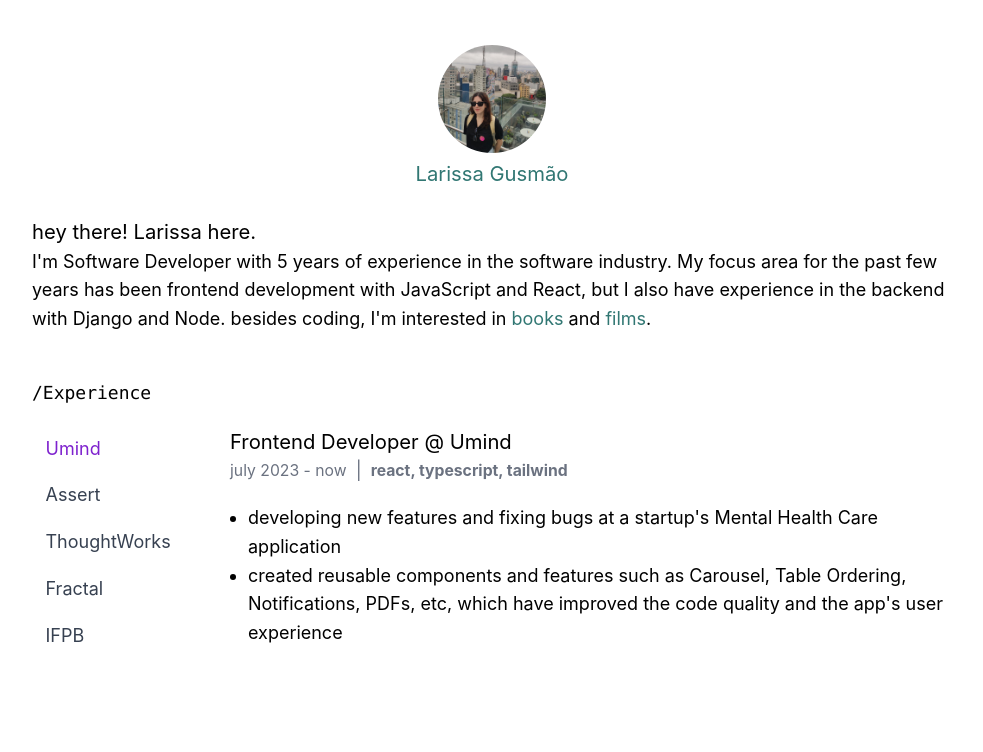
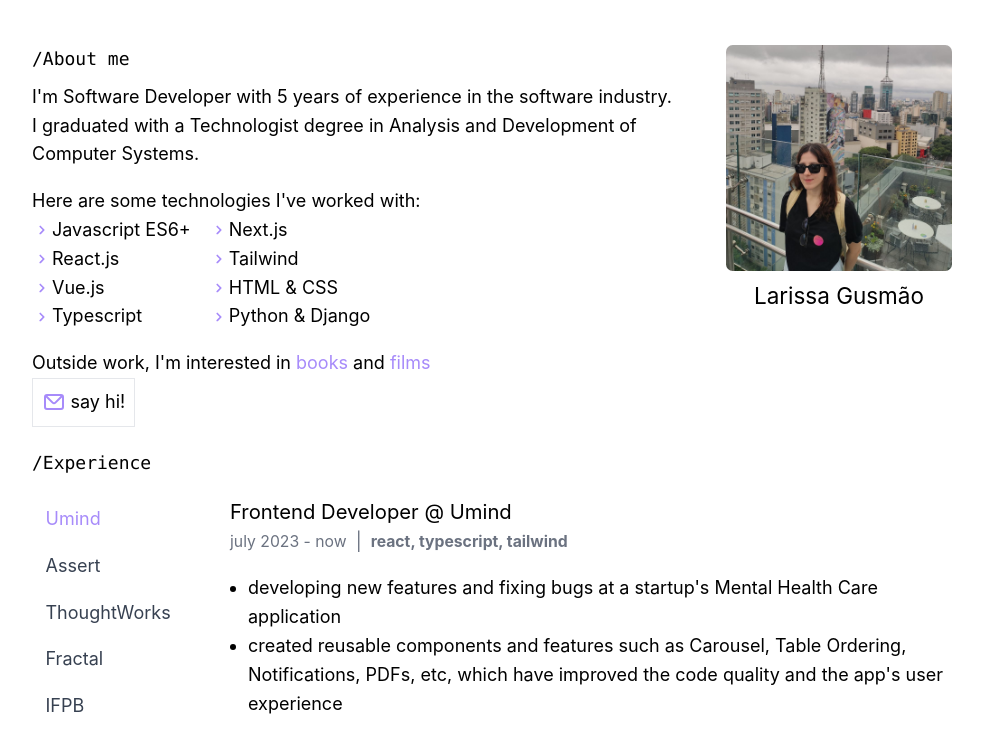
Before and after one commit to larissamoreira/blog, a Next.js app: page / in a window 1280 px wide. Shown: the top 752 px of the page, without its empty margins (148-1131 px from the left). Built offline with nearby package versions, Linux system fonts and the light colour scheme.

Commit message:
add the rest of the experience

```diff
--- a/components/layout.js
+++ b/components/layout.js
@@ -11,17 +11,17 @@ export default function Layout({ children, home }) {
       <Head>
         <link rel="icon" href="/favicon.ico" />
         <meta name="description" content="My personal website" />
-        <meta
+        {/* <meta
           property="og:image"
           content={`https://og-image.vercel.app/${encodeURI(
             siteTitle
           )}.png?theme=light&md=0&fontSize=75px&images=https%3A%2F%2Fassets.vercel.com%2Fimage%2Fupload%2Ffront%2Fassets%2Fdesign%2Fnextjs-black-logo.svg`}
-        />
+        /> */}
         <meta name="og:title" content={siteTitle} />
         <meta name="twitter:card" content="summary_large_image" />
       </Head>
-      <header className="flex flex-col justify-center items-center pb-6">
-        {home ? (
+      {/* <header className="flex flex-col justify-center items-center pb-6">
+         {home ? (
           <>
             <Image
               priority
@@ -51,7 +51,7 @@ export default function Layout({ children, home }) {
             </Link>
           </>
         )}
-      </header>
+      </header> */}
       <main>{children}</main>
       {/* {!home && (
         <footer className="mt-3">
--- a/package.json
+++ b/package.json
@@ -6,6 +6,7 @@
     "start": "next start"
   },
   "dependencies": {
+    "@iconscout/react-unicons": "^2.0.2",
     "date-fns": "^2.30.0",
     "gray-matter": "^4.0.3",
     "next": "latest",
--- a/pages/index.js
+++ b/pages/index.js
@@ -1,4 +1,8 @@
 import { useState } from "react";
+import { UilAngleRight } from "@iconscout/react-unicons";
+import { UilEnvelope } from "@iconscout/react-unicons";
+import Image from "next/image";
+const name = "Larissa Gusmão";
 
 export default function Home() {
   const [activeTab, setActiveTab] = useState("Umind");
@@ -73,13 +77,58 @@ export default function Home() {
 
   return (
     <>
-      <section>
-        <h1 className="text-lg">hey there! Larissa here.</h1>
+      <section className="flex gap-4">
+        <div>
+          <h1 className="font-mono pb-2">/About me</h1>
           <p>
             I'm Software Developer with 5 years of experience in the software
-          industry. My focus area for the past few years has been frontend
-          development with JavaScript and React, but I also have experience in
-          the backend with Django and Node. besides coding, I'm interested in{" "}
+            industry.
+            <br /> I graduated with a Technologist degree in Analysis and
+            Development of Computer Systems. <br />
+          </p>
+          <div className="py-4">
+            Here are some technologies I've worked with:
+            <ul className="flex gap-4">
+              <div>
+                <li className="flex flex-row items-center">
+                  <UilAngleRight size="20" color="#A78BFA" />
+                  Javascript ES6+
+                </li>
+                <li className="flex flex-row items-center">
+                  <UilAngleRight size="20" color="#A78BFA" />
+                  React.js
+                </li>
+                <li className="flex flex-row items-center">
+                  <UilAngleRight size="20" color="#A78BFA" />
+                  Vue.js
+                </li>
+                <li className="flex flex-row items-center">
+                  <UilAngleRight size="20" color="#A78BFA" />
+                  Typescript
+                </li>
+              </div>
+              <div>
+                <li className="flex flex-row items-center">
+                  <UilAngleRight size="20" color="#A78BFA" />
+                  Next.js
+                </li>
+                <li className="flex flex-row items-center">
+                  <UilAngleRight size="20" color="#A78BFA" />
+                  Tailwind
+                </li>
+                <li className="flex flex-row items-center">
+                  <UilAngleRight size="20" color="#A78BFA" />
+                  HTML & CSS
+                </li>
+                <li className="flex flex-row items-center">
+                  <UilAngleRight size="20" color="#A78BFA" />
+                  Python & Django
+                </li>
+              </div>
+            </ul>
+          </div>
+          <div>
+            Outside work, I'm interested in{" "}
             <a
               href="https://www.goodreads.com/user/show/48945955-larissa-gusm-o"
               target="/"
@@ -90,10 +139,31 @@ export default function Home() {
             <a href="https://letterboxd.com/nnothumann/" target="/">
               films
             </a>
-          .
+            <p>
+              <button
+                onClick={() => {
+                  window.location.href = `mailto:lgusmao1996@gmail.com`;
+                }}
+                className="flex items-center border p-2 gap-1 hover:bg-slate-100"
+              >
+                <UilEnvelope size="24" color="#A78BFA" /> <span>say hi!</span>
+              </button>
             </p>
+          </div>
+        </div>
+        <div>
+          <Image
+            priority
+            src={"/images/profile.jpeg"}
+            className="rounded-md"
+            height={260}
+            width={260}
+            alt=""
+          />
+          <h1 className="text-xl text-center pt-2">{name}</h1>
+        </div>
       </section>
-      <section className="py-10">
+      <section className="py-5">
         <h1 className="font-mono pb-4">/Experience</h1>
         <div className="flex flex-row gap-20">
           <div className="flex flex-col items-start w-24">
@@ -102,7 +172,7 @@ export default function Home() {
                 key={tab.id}
                 onClick={() => setActiveTab(tab.id)}
                 className={`relative px-3 py-2 ${
-                  activeTab === tab.id ? "text-purple-700" : " text-gray-700"
+                  activeTab === tab.id ? "text-violet-400" : " text-gray-700"
                 }`}
               >
                 {tab.id}
--- a/styles/globals.css
+++ b/styles/globals.css
@@ -24,8 +24,7 @@ body {
 }
 
 a {
-  /* color:  #E2D1F9; */
-  color: #317773;
+  color:  #A78BFA;
   text-decoration: none;
 }
 
```
Also changed, not shown: 1 other file (tests, documents, lock files or other folders). Lines whose indentation alone changed are shown as unchanged.
